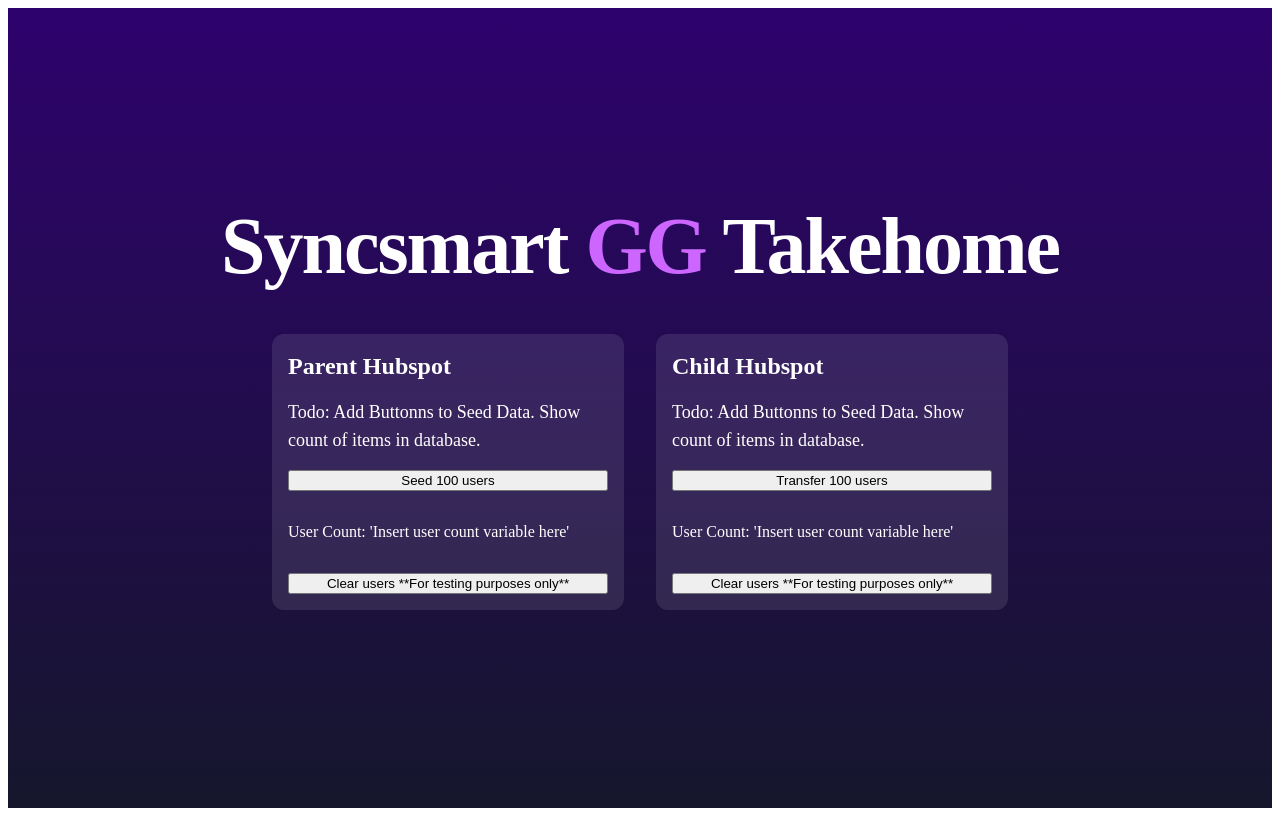
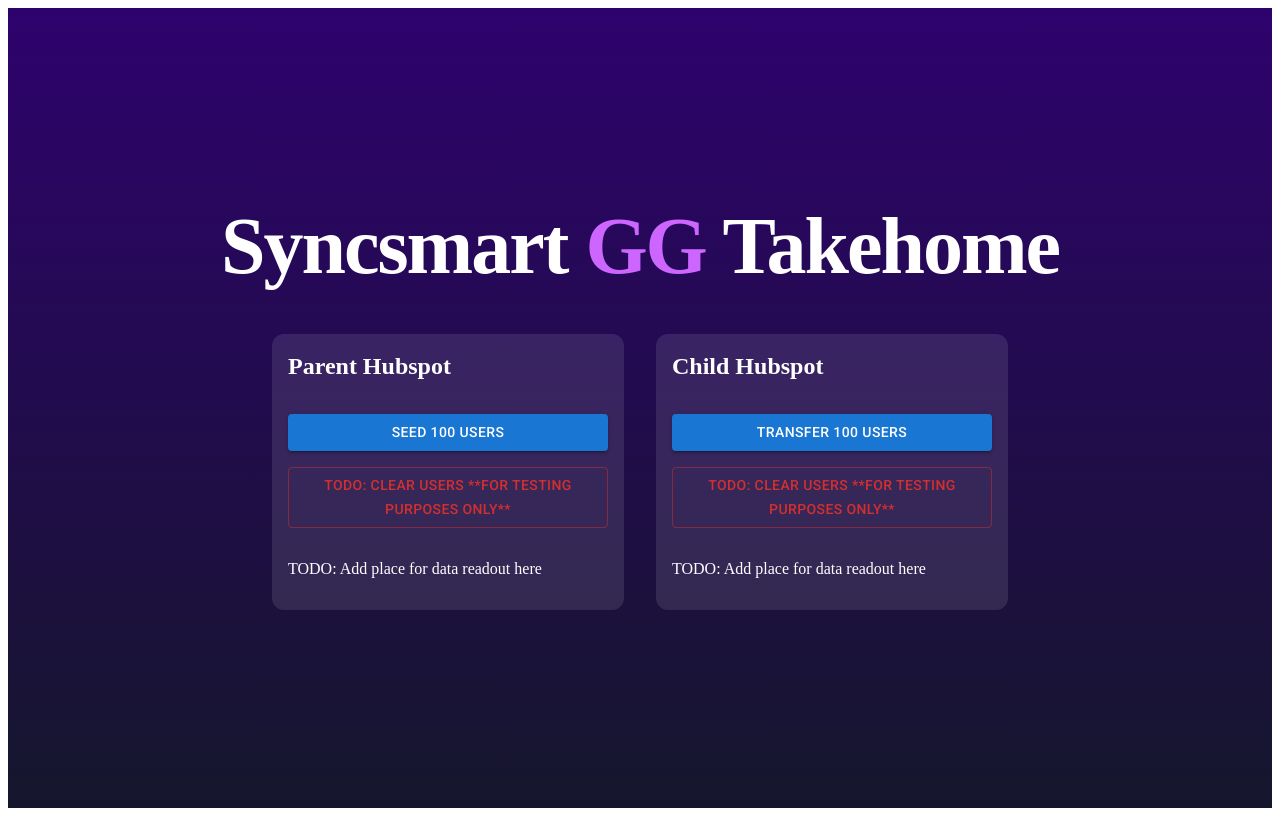
Before and after one commit to Gabe-N-G/syncsmart_takehome, a Next.js app: page / in a window 1280 px wide. Built offline with nearby package versions, Linux system fonts and the light colour scheme.

Commit message:
started using materialUI

```diff
--- a/package.json
+++ b/package.json
@@ -16,13 +16,15 @@
     "typecheck": "tsc --noEmit"
   },
   "dependencies": {
+    "@emotion/react": "^11.14.0",
+    "@emotion/styled": "^11.14.0",
     "@faker-js/faker": "^9.6.0",
+    "@fontsource/roboto": "^5.2.5",
     "@hubspot/api-client": "^12.0.1",
+    "@mui/material": "^7.0.0",
     "@t3-oss/env-nextjs": "^0.12.0",
     "axios": "^1.8.4",
     "next": "^15.2.3",
-    "pg": "^8.14.1",
-    "postgres": "^3.4.5",
     "react": "^19.0.0",
     "react-dom": "^19.0.0",
     "zod": "^3.24.2"
--- a/src/app/page.tsx
+++ b/src/app/page.tsx
@@ -4,6 +4,12 @@
 
 import styles from "./index.module.css";
 import {seedUsers,syncUsers} from "../lib/actions"
+import Button from '@mui/material/Button';
+import Box from '@mui/material/Box';
+import '@fontsource/roboto/300.css';
+import '@fontsource/roboto/400.css';
+import '@fontsource/roboto/500.css';
+import '@fontsource/roboto/700.css';
 
 export default function Home() {
   return (
@@ -13,27 +19,25 @@
         Syncsmart <span className={styles.pinkSpan}>GG</span> Takehome
         </h1>
         <div className={styles.cardRow}>
-          <div
+          <Box
             className={styles.card}
           >
             <h3 className={styles.cardTitle}>Parent Hubspot</h3>
             <div className={styles.cardText}>
-              Todo: Add Buttonns to Seed Data. Show count of items in database.
             </div>
-            <button onClick={seedUsers}>Seed 100 users</button>
-            <p>User Count: 'Insert user count variable here'</p>
-            <button>Clear users **For testing purposes only**</button>
-          </div>
+            <Button variant="contained" onClick={seedUsers}>Seed 100 users</Button>
+            <Button variant="outlined" color="error">TODO: Clear users **For testing purposes only**</Button>
+            <p>TODO: Add place for data readout here</p>
+          </Box>
           <div
             className={styles.card}
           >
             <h3 className={styles.cardTitle}>Child Hubspot</h3>
               <div className={styles.cardText}>
-                Todo: Add Buttonns to Seed Data. Show count of items in database.
               </div>
-              <button onClick={syncUsers}>Transfer 100 users</button>
-              <p>User Count: 'Insert user count variable here'</p>
-              <button>Clear users **For testing purposes only**</button>
+              <Button variant="contained" onClick={syncUsers}>Transfer 100 users</Button>
+              <Button variant="outlined" color="error">TODO: Clear users **For testing purposes only**</Button>
+              <p>TODO: Add place for data readout here</p>
           </div>
         </div>
       </div>
```
Also changed, not shown: 1 other file (tests, documents, lock files or other folders).
